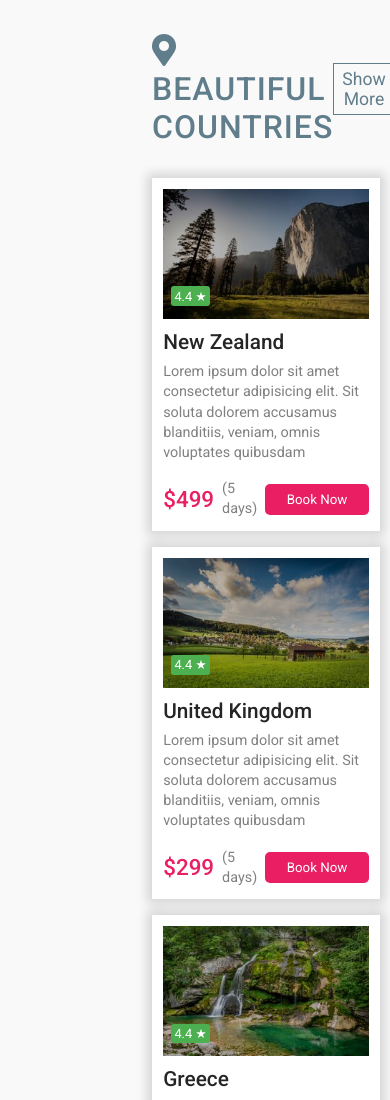
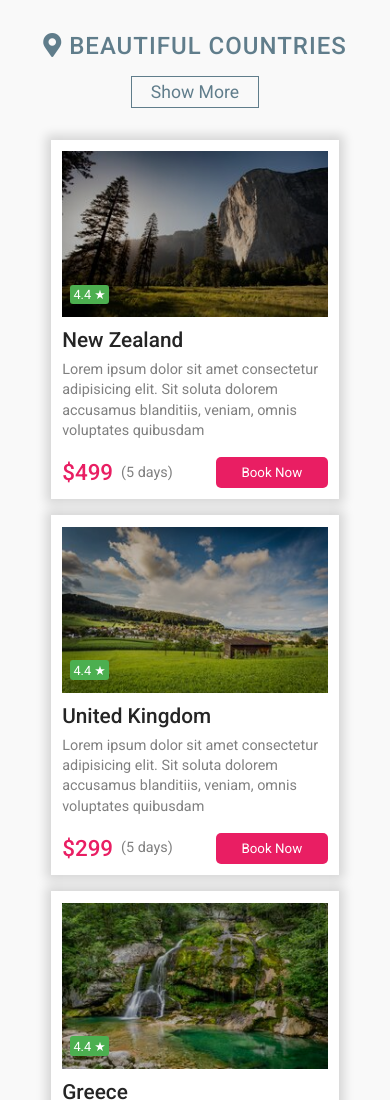
Before and after one commit to RahulSahOfficial/nature_cards, a plain HTML site: page index.html in a window 390 px wide. Shown: the top 1100 px of the page. Drawn offline with Linux system fonts and the light colour scheme.

Commit message:
Update styles.css

```diff
--- a/styles.css
+++ b/styles.css
@@ -193,3 +193,24 @@ body {
     border-radius: 5px;
     cursor: pointer;
 }
+
+@media only screen and (max-width:700px) {
+    .main-area {
+        margin: 2rem 1rem;
+    }
+    .top-line {
+        -webkit-box-orient: vertical;
+        -webkit-box-direction: normal;
+            -ms-flex-direction: column;
+                flex-direction: column;
+        gap: 1rem;
+    }
+    .top-line h1 {
+        font-size: 1.5rem;
+    }
+    .cards-box {
+        -webkit-box-pack: center;
+            -ms-flex-pack: center;
+                justify-content: center;
+    }
+}
```
